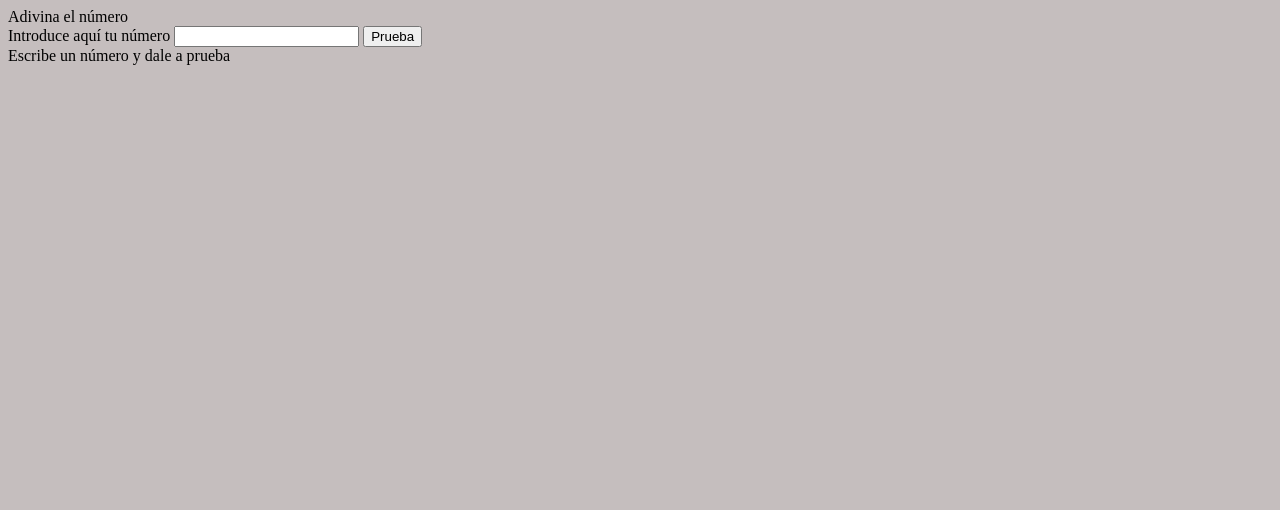
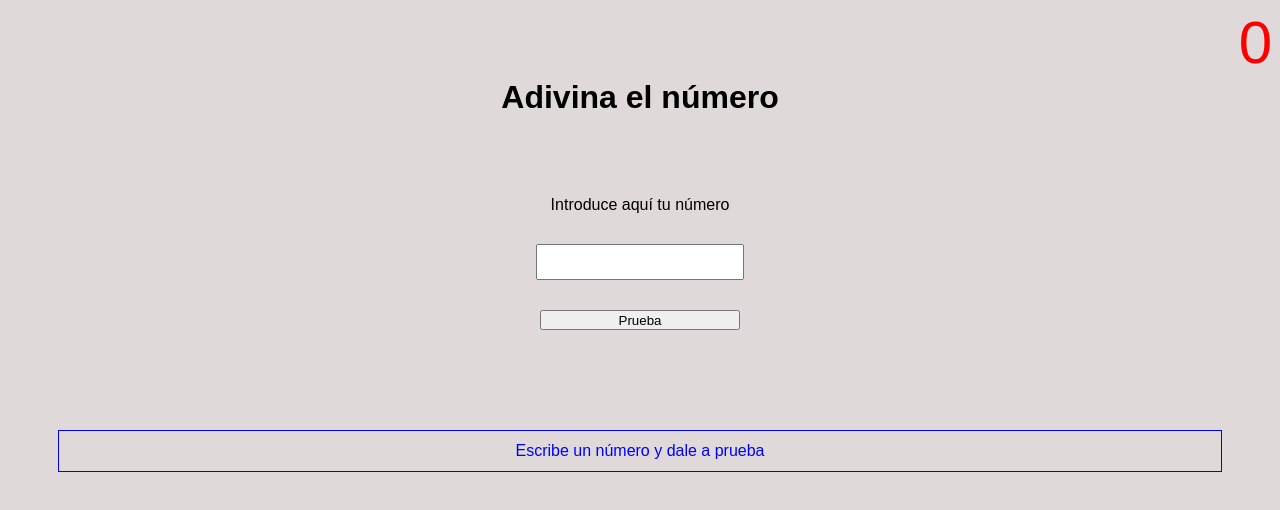
Before and after one commit to Adalab/e-s2-evaluacion-intermedia-arranzizquierdo, a website: page docs/index.html in a window 1280 px wide. Drawn offline with Linux system fonts and the light colour scheme; files that its build step writes are made by us from their sources.

Commit message:
Add gulp docs and main css

```diff
--- a/docs/assets/css/main.css
+++ b/docs/assets/css/main.css
@@ -1 +1 @@
-body {background-color: #c5bebe;}
+body {background-color: #e0d9d9;font-family: Arial, Helvetica, sans-serif;padding: 50px;position: relative;}.tittle {text-align: center;margin-bottom: 80px;}.container__number {display: -webkit-box;display: -ms-flexbox;display: flex;-webkit-box-orient: vertical;-webkit-box-direction: normal;-ms-flex-direction: column;flex-direction: column;-webkit-box-pack: center;-ms-flex-pack: center;justify-content: center;-webkit-box-align: center;-ms-flex-align: center;align-items: center;max-width: 200px;margin: auto;}.result {border: 1px solid blue;color: blue;display: -webkit-box;display: -ms-flexbox;display: flex;-webkit-box-pack: center;-ms-flex-pack: center;justify-content: center;-webkit-box-align: center;-ms-flex-align: center;align-items: center;height: 40px;margin-top: 100px;}#number {margin: 30px 0 30px 0;height: 30px;width: 100%;}.button {height: 20px;width: 100%;}.counter {position: absolute;top: 0;right: 0;color: red;font-size: 60px;}
--- a/docs/index.html
+++ b/docs/index.html
@@ -3,22 +3,26 @@
 
     <head>
         <meta charset="UTF-8">
-        <title>Adalab Web Starter Kit</title>
+        <title>Adivina el número</title>
         <link rel="icon" href="favicon.png" />
         <link rel="stylesheet" href="assets/css/main.css">
     </head>
 
     <body>
-        <header class="tittle">Adivina el número</header>
+        <header>
+             <h1 class="tittle">Adivina el número</h1>
+
+        </header>
         <main>
-            <nav class="container__number">
+            <form class="container__number">
                 <label for="number">Introduce aquí tu número</label>
                 <input type="number" id="number">
                 <input type="submit" value="Prueba" class="button">
-            </nav>
+            </form>
             <div class="result">Escribe un número y dale a prueba</div>
+            <div class="counter"></div>
         </main>
-        <script src="main.js"></script>
+        <script src="assets/js/main.js"></script>
     </body>
 
 </html>
```
